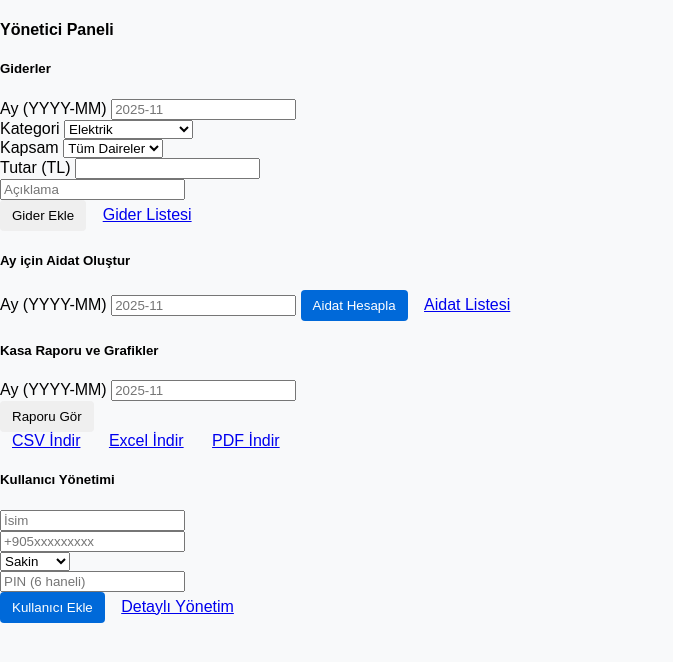
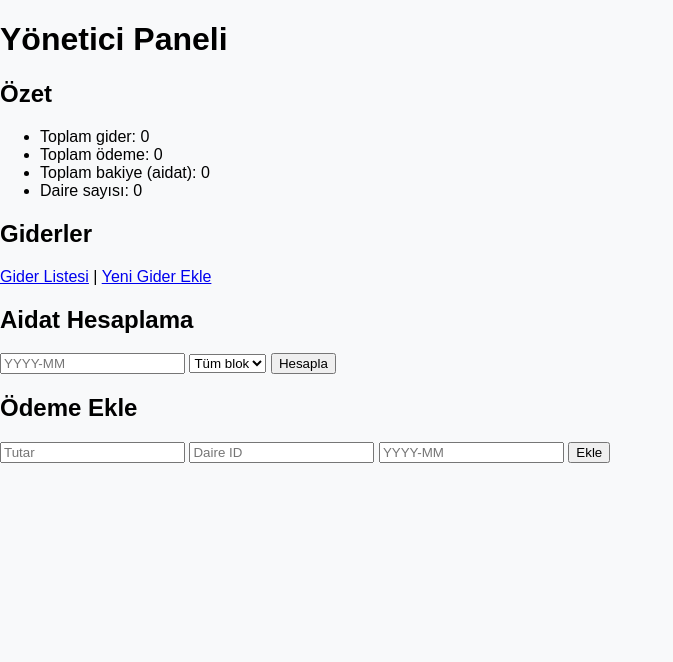
Before and after one commit to onlinemedyaa/nemtas-tugra-apartman, a Flask app: template templates/dashboard_admin.html in a window 1280 px wide. Shown: the part 18-680 px from the top of the page, without its empty margins (0-673 px from the left). Run offline with Flask 3, Linux system fonts and the light colour scheme; the template is opened without the code that fills it, so the values that code supplies are empty.

Commit message:
Revamp admin dashboard with summary sections
Updated the admin dashboard layout and added summary sections for expenses, payments, and dues.

```diff
--- a/templates/dashboard_admin.html
+++ b/templates/dashboard_admin.html
@@ -1,123 +1,44 @@
 {% extends "base.html" %}
 {% block content %}
-<h4>Yönetici Paneli</h4>
-<div class="row g-3">
-  <div class="col-md-6">
-    <div class="card"><div class="card-body">
-      <h5>Giderler</h5>
-      <form method="post" action="/admin/expenses">
-        <div class="row">
-          <div class="col-md-3">
-            <label class="form-label">Ay (YYYY-MM)</label>
-            <input class="form-control" name="month" placeholder="2025-11" required>
-          </div>
-          <div class="col-md-3">
-            <label class="form-label">Kategori</label>
-            <select class="form-select" name="category" required>
-              <option>Elektrik</option>
-              <option>Bina Temizlik</option>
-              <option>Çöp Alımı</option>
-              <option>Asansör Bakım</option>
-              <option>Su</option>
-              <option>Ek Tamir Masrafı</option>
-              <option>Olağan Dışı Gider</option>
-            </select>
-          </div>
-          <div class="col-md-3">
-            <label class="form-label">Kapsam</label>
-            <select class="form-select" name="scope" required>
-              <option value="all">Tüm Daireler</option>
-              <option value="A">A Blok</option>
-              <option value="B">B Blok</option>
-            </select>
-          </div>
-          <div class="col-md-3">
-            <label class="form-label">Tutar (TL)</label>
-            <input class="form-control" name="amount" type="number" step="0.01" required>
-          </div>
-        </div>
-        <div class="mt-2">
-          <input class="form-control" name="description" placeholder="Açıklama">
-        </div>
-        <button class="btn btn-secondary mt-2">Gider Ekle</button>
-        <a class="btn btn-link" href="/expenses">Gider Listesi</a>
-      </form>
-    </div></div>
-  </div>
+<h1>Yönetici Paneli</h1>
 
-  <div class="col-md-6">
-    <div class="card"><div class="card-body">
-      <h5>Ay için Aidat Oluştur</h5>
-      <form method="post" action="/admin/dues/generate">
-        <label class="form-label">Ay (YYYY-MM)</label>
-        <input class="form-control" name="month" placeholder="2025-11" required>
-        <button class="btn btn-primary mt-2">Aidat Hesapla</button>
-        <a class="btn btn-link" href="/dues">Aidat Listesi</a>
-      </form>
-    </div></div>
-  </div>
-</div>
+<section>
+  <h2>Özet</h2>
+  <ul>
+    <li>Toplam gider: {{ total_expenses or 0 }}</li>
+    <li>Toplam ödeme: {{ total_payments or 0 }}</li>
+    <li>Toplam bakiye (aidat): {{ total_balance or 0 }}</li>
+    <li>Daire sayısı: {{ flats_count or 0 }}</li>
+  </ul>
+</section>
 
-<div class="row g-3 mt-1">
-  <div class="col-md-6">
-    <div class="card"><div class="card-body">
-      <h5>Kasa Raporu ve Grafikler</h5>
-      <form class="row" method="get" action="/cash-report">
-        <div class="col-md-6">
-          <label class="form-label">Ay (YYYY-MM)</label>
-          <input class="form-control" name="month" placeholder="2025-11" required>
-        </div>
-        <div class="col-md-6 d-grid">
-          <button class="btn btn-success mt-4">Raporu Gör</button>
-        </div>
-      </form>
-      <div class="mt-2">
-        <a class="btn btn-outline-primary" id="csvLink">CSV İndir</a>
-        <a class="btn btn-outline-primary" id="xlsxLink">Excel İndir</a>
-        <a class="btn btn-outline-danger" id="pdfLink">PDF İndir</a>
-      </div>
-      <script>
-        const monthInput = document.querySelector('input[name="month"]');
-        const csvLink = document.getElementById('csvLink');
-        const xlsxLink = document.getElementById('xlsxLink');
-        const pdfLink = document.getElementById('pdfLink');
-        function updateLinks(){
-          const m = monthInput.value || '';
-          csvLink.href = `/export/cash-report.csv?month=${m}`;
-          xlsxLink.href = `/export/cash-report.xlsx?month=${m}`;
-          pdfLink.href = `/export/cash-report.pdf?month=${m}`;
-        }
-        monthInput.addEventListener('input', updateLinks);
-        updateLinks();
-      </script>
-    </div></div>
-  </div>
+<section>
+  <h2>Giderler</h2>
+  <a href="{{ url_for('expenses.list_expenses') }}">Gider Listesi</a> |
+  <a href="{{ url_for('expenses.add_expense') }}">Yeni Gider Ekle</a>
+</section>
 
-  <div class="col-md-6">
-    <div class="card"><div class="card-body">
-      <h5>Kullanıcı Yönetimi</h5>
-      <form method="post" action="/admin/users">
-        <div class="row">
-          <div class="col-md-3">
-            <input class="form-control" name="name" placeholder="İsim" required>
-          </div>
-          <div class="col-md-3">
-            <input class="form-control" name="phone" placeholder="+905xxxxxxxxx" required>
-          </div>
-          <div class="col-md-3">
-            <select class="form-select" name="role">
-              <option value="resident">Sakin</option>
-              <option value="admin">Yönetici</option>
-            </select>
-          </div>
-          <div class="col-md-3">
-            <input class="form-control" name="pin" placeholder="PIN (6 haneli)" required>
-          </div>
-        </div>
-        <button class="btn btn-primary mt-2">Kullanıcı Ekle</button>
-        <a class="btn btn-link" href="/admin/users">Detaylı Yönetim</a>
-      </form>
-    </div></div>
-  </div>
-</div>
+<section>
+  <h2>Aidat Hesaplama</h2>
+  <form method="post" action="{{ url_for('dues.calculate_dues') }}">
+    <input type="text" name="month" placeholder="YYYY-MM" required>
+    <select name="scope">
+      <option value="all">Tüm blok</option>
+      <option value="A">A blok</option>
+      <option value="B">B blok</option>
+    </select>
+    <button type="submit">Hesapla</button>
+  </form>
+</section>
+
+<section>
+  <h2>Ödeme Ekle</h2>
+  <form method="post" action="{{ url_for('payments.add_payment') }}">
+    <input type="number" step="0.01" name="amount" placeholder="Tutar" required>
+    <input type="number" name="flat_id" placeholder="Daire ID" required>
+    <input type="text" name="month" placeholder="YYYY-MM" required>
+    <button type="submit">Ekle</button>
+  </form>
+</section>
+
 {% endblock %}
```
